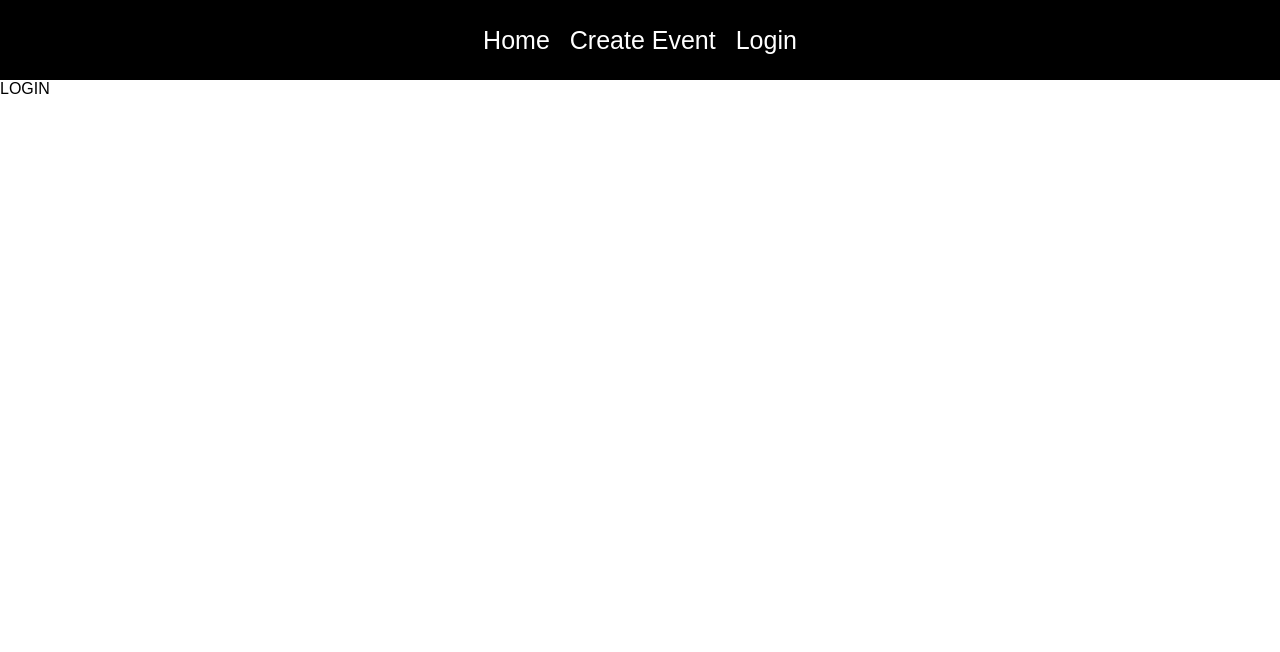
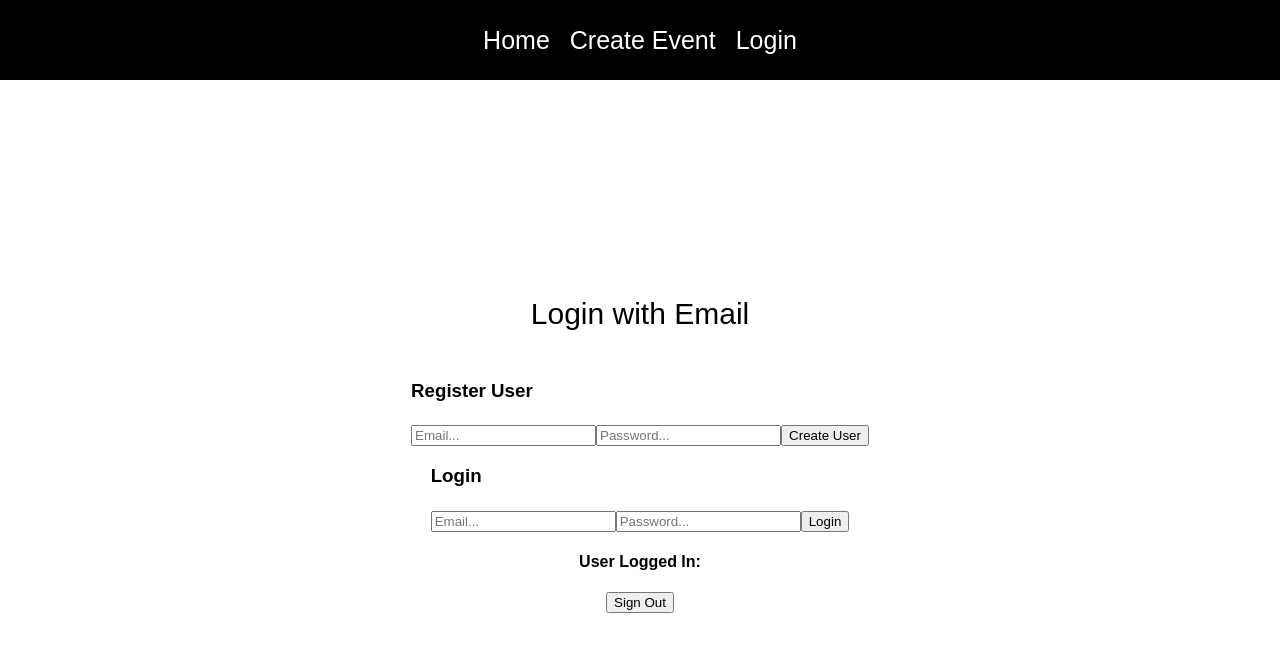
Before and after one commit to fbhimji/campus-disc, a React (Create React App) app: page /login in a window 1280 px wide. Shown: the top 652 px of the page. Built offline with nearby package versions, Linux system fonts and the light colour scheme.

Commit message:
login page front end

```diff
--- a/src/pages/Login.js
+++ b/src/pages/Login.js
@@ -1,11 +1,33 @@
 import React from 'react'
+import {auth, provider} from '../firebase-config'
 
 function Login() {
+    const signInWithEmail = () => {
+
+    }
     return(
-        <div>
-            LOGIN
+        <div className="loginPage">
+            <p> Login with Email </p>
+
+            <div>
+                <h3> Register User </h3>
+                <input placeholder="Email..."/>
+                <input placeholder="Password..."/>
+                <button> Create User</button>
+            </div>
+
+            <div>
+                <h3> Login </h3>
+                <input placeholder="Email..."/>
+                <input placeholder="Password..."/>
+                <button> Login</button>
+            </div>
+
+            <h4> User Logged In: </h4>
+
+            <button> Sign Out </button>
         </div>
-    )
+    );
 }
 
 export default Login;
```
Also changed, not shown: src/App.css (+1 -1 lines).
